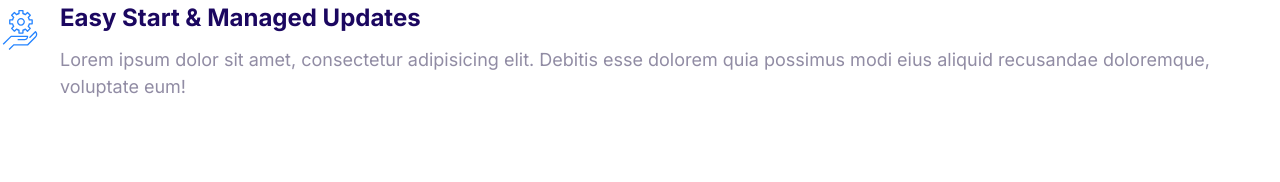
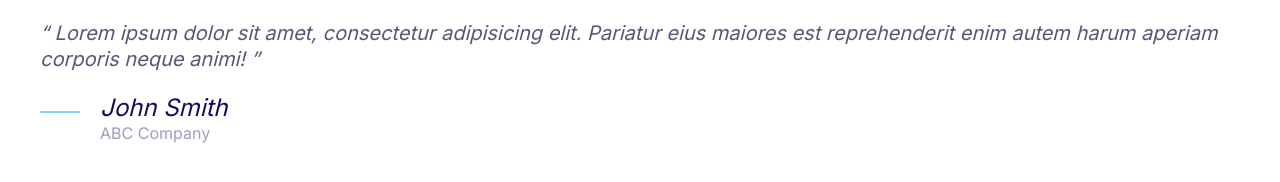
Before and after one commit to manudeli/Season-And-Work, a plain HTML site: page index.html in a window 1280 px wide. Drawn offline with Linux system fonts and the light colour scheme.

Commit message:
Build the quote components.

```diff
--- a/css/styles.css
+++ b/css/styles.css
@@ -4,6 +4,7 @@
   --color-accent: #ff3400;
   --color-headings: #1b0760;
   --color-body: #918ca4;
+  --color-body-darker: #5c5577;
   --color-border: #ccc;
   --border-radius: 30px;
 }
@@ -372,3 +373,51 @@ a {
 .media__image {
   margin-top: 1rem;
 }
+
+/* Quote */
+.quote {
+  font-size: 3rem;
+  font-style: italic;
+  color: var(--color-body-darker);
+  line-height: 1.3;
+}
+
+.quote__text::before {
+  content: open-quote;
+}
+.quote__text::after {
+  content: close-quote;
+}
+
+.quote__author {
+  font-size: 3rem;
+  font-weight: 500;
+  font-style: italic;
+  margin-bottom: 0;
+}
+
+.quote__organization {
+  color: var(--color-headings);
+  opacity: 0.4;
+  font-size: 2rem;
+  font-style: normal;
+}
+
+.quote__line {
+  position: relative;
+  bottom: 10px;
+}
+
+@media screen and (min-width: 1024px) {
+  .quote {
+    font-size: 2rem;
+  }
+
+  .quote__author {
+    font-size: 2.4rem;
+  }
+
+  .quote__organization {
+    font-size: 1.6rem;
+  }
+}
--- a/index.html
+++ b/index.html
@@ -14,20 +14,24 @@
     <title>시즌앤워크 | Season & Work</title>
   </head>
   <body>
+    <blockquote class="quote">
+      <p class="quote__text">
+        Lorem ipsum dolor sit amet, consectetur adipisicing elit. Pariatur eius
+        maiores est reprehenderit enim autem harum aperiam corporis neque animi!
+      </p>
+      <footer>
         <div class="media">
           <div class="media__image">
-        <svg class="icon icon--primary">
-          <use xlink:href="images/sprite.svg#snap" />
+            <svg class="icon icon--primary quote__line">
+              <use xlink:href="images/sprite.svg#line" />
             </svg>
           </div>
           <div class="media__body">
-        <h3 class="media__title">Easy Start & Managed Updates</h3>
-        <p>
-          Lorem ipsum dolor sit amet, consectetur adipisicing elit. Debitis esse
-          dolorem quia possimus modi eius aliquid recusandae doloremque,
-          voluptate eum!
-        </p>
+            <h3 class="media__title quote__author">John Smith</h3>
+            <p class="quote__organization">ABC Company</p>
           </div>
         </div>
+      </footer>
+    </blockquote>
   </body>
 </html>
```
Also changed, not shown: components/quote.html (added, +19 -0 lines). Lines whose indentation alone changed are shown as unchanged.
